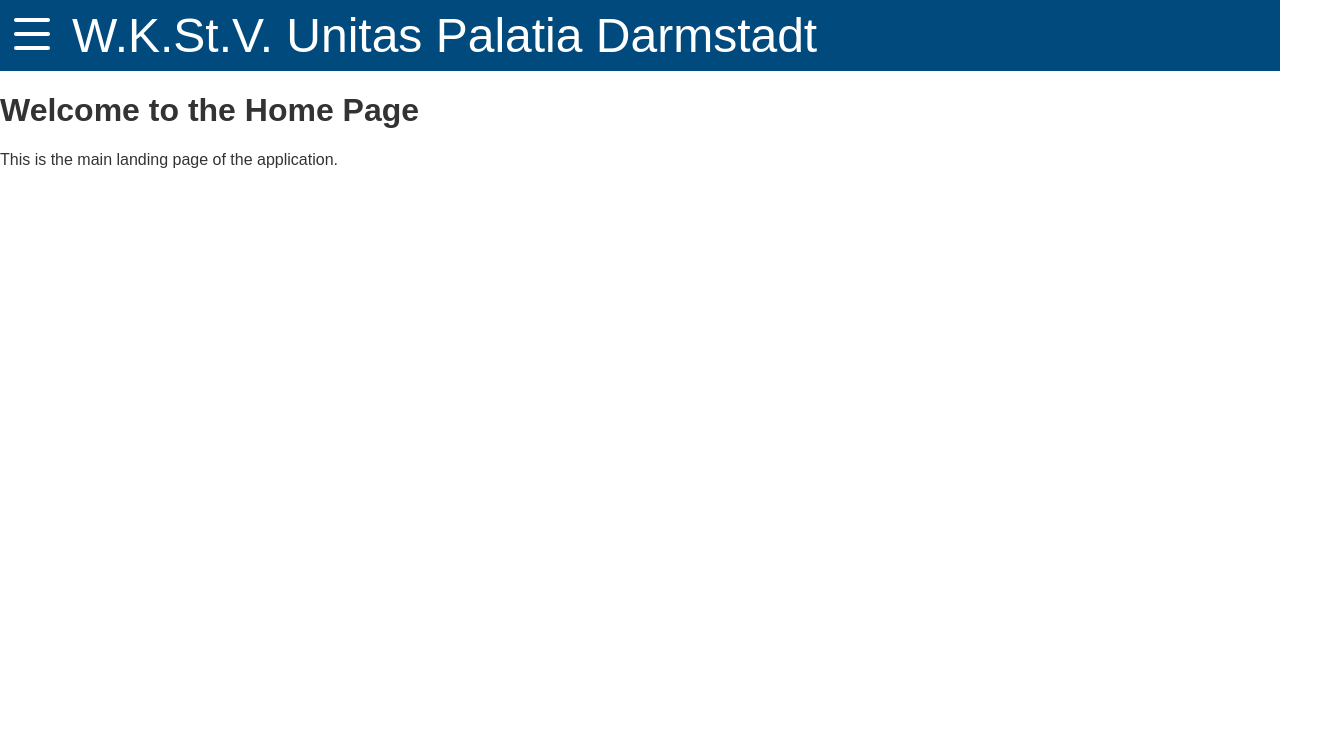
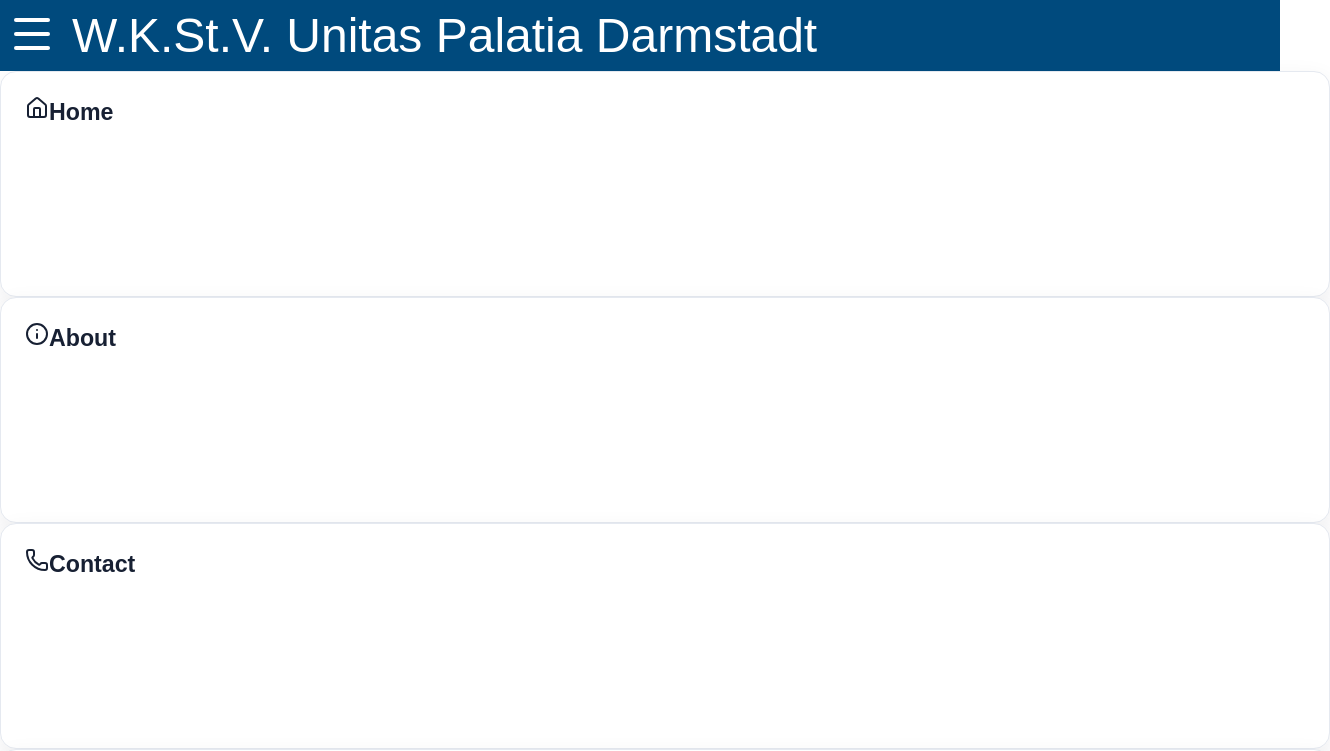
Before and after one commit to thomasklausriedel/palatiaWebsite, a React (Vite) app in the folder frontend/: page / in a window 1280 px wide. Shown: the top 751 px of the page, 1330 px wide, since content can reach past the window. Built offline with nearby package versions, Linux system fonts and the light colour scheme.

Commit message:
new homePage buttons

```diff
--- /dev/null
+++ b/frontend/src/components/LinkCard.scss
@@ -0,0 +1,83 @@
+// Reusable, accessible card styling for linked content.
+.link-card {
+    width: 100%;
+	display: flex;
+	flex-direction: column;
+	gap: 0.75rem;
+	min-height: 11rem;
+	padding: 1.5rem;
+	color: #172033;
+	text-decoration: none;
+	background: #ffffff;
+	border: 1px solid #e5e9f0;
+	border-radius: 1rem;
+	box-shadow: 0 0.5rem 1.5rem rgba(23, 32, 51, 0.07);
+	transition: transform 180ms ease, box-shadow 180ms ease, border-color 180ms ease;
+
+	&:hover {
+		border-color: #b8c8ff;
+		box-shadow: 0 0.9rem 2rem rgba(23, 32, 51, 0.13);
+		transform: translateY(-0.25rem);
+	}
+
+	& a {
+		color: inherit;
+		font-size: 1.45rem;
+		font-weight: 700;
+		line-height: 1.3;
+		text-decoration: none;
+		transition: color 180ms ease;
+	}
+
+	&:hover a {
+		color: #1f3d8f;
+	}
+
+	&:focus-visible {
+		outline: 3px solid #6b8cff;
+		outline-offset: 3px;
+	}
+
+	&__icon {
+		display: grid;
+		width: 2.75rem;
+		height: 2.75rem;
+		place-items: center;
+		color: #ffffff;
+		background: linear-gradient(135deg, #667eea, #764ba2);
+		border-radius: 0.75rem;
+	}
+
+	&__title {
+		margin: 0;
+		color: inherit;
+		font-size: 1.15rem;
+		font-weight: 700;
+		line-height: 1.3;
+	}
+
+	&__description {
+		margin: 0;
+		color: #657086;
+		font-size: 0.95rem;
+		line-height: 1.55;
+	}
+
+	&__arrow {
+		margin-top: auto;
+		color: #667eea;
+		font-size: 1.25rem;
+		transition: transform 180ms ease;
+	}
+
+	&:hover &__arrow {
+		transform: translateX(0.25rem);
+	}
+}
+
+@media (prefers-reduced-motion: reduce) {
+	.link-card,
+	.link-card__arrow {
+		transition: none;
+	}
+}
--- /dev/null
+++ b/frontend/src/components/LinkCard.tsx
@@ -0,0 +1,19 @@
+import "./LinkCard.scss"
+import type { LucideIcon } from "lucide-react"
+
+interface LinkCardProps {
+    title: string;
+    link: string;
+    icon: LucideIcon;
+}
+
+export const LinkCard = ({ title, link, icon: Icon }: LinkCardProps) => {
+    return (
+        <div className="link-card">
+            <a href={link}>
+                <Icon className="link-card-icon" size={24} />
+                {title}
+            </a>
+        </div>
+    )
+}
--- /dev/null
+++ b/frontend/src/pages/HomePage.scss
@@ -0,0 +1,5 @@
+.main-content {
+    display: flex;
+    flex-wrap: wrap;
+    gap: 1rem;
+}
--- a/frontend/src/pages/HomePage.tsx
+++ b/frontend/src/pages/HomePage.tsx
@@ -1,8 +1,14 @@
+import { Home, Info, MapPin, Phone, ShoppingBag } from "lucide-react"
+import { LinkCard } from "../components/linkCard"
+
 export const HomePage = () => {
     return (
-        <div>
-            <h1>Welcome to the Home Page</h1>
-            <p>This is the main landing page of the application.</p>
+        <div className="main-content">
+            <LinkCard link="#" title="Home" icon={Home}/>
+            <LinkCard link="/about" title="About" icon={Info}/>
+            <LinkCard link="/contact" title="Contact" icon={Phone}/>
+            <LinkCard link="/products" title="Products" icon={ShoppingBag}/>
+            <LinkCard link="/directions" title="Directions" icon={MapPin}/>
         </div>
     )
 }
```
